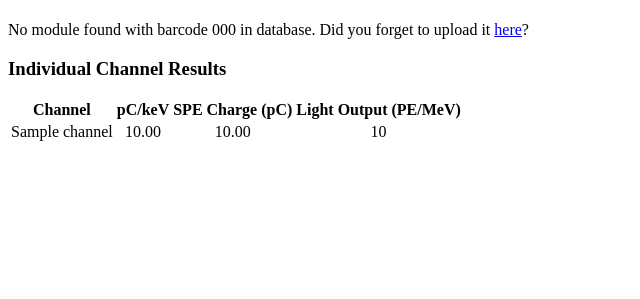
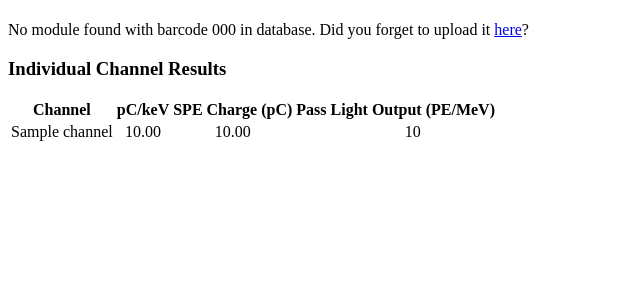
Before and after one commit to CaltechPrecisionTiming/qaqc_jig, a Flask app: template website/btl_testing/templates/run_status.html in a window 1280 px wide. Shown: the part 437-736 px from the top of the page, without its empty margins (0-640 px from the left). Run offline with Flask 3, Linux system fonts and the light colour scheme; the template is opened without the code that fills it: most values are stand-ins (such as "Sample title", 1, 10 or a date in 2020); parts of the project's set-up code (start-up, migrations or seed data) failed here and were passed over; some libraries are stand-ins or nearby versions.

Commit message:
show pass/fail for each individual channel

```diff
--- a/website/btl_qa.sql
+++ b/website/btl_qa.sql
@@ -1,5 +1,9 @@
 CREATE OR REPLACE FUNCTION pass(run_number bigint) RETURNS boolean AS $$
     SELECT count(*) > 32 FROM data WHERE run = run_number and pc_per_kev*5850/spe > 2000 AND pc_per_kev*5850/spe < 3000 AND spe > 3 AND spe < 4;
+$$ LANGUAGE SQL;
+
+CREATE OR REPLACE FUNCTION pass_channel(key_number bigint) RETURNS boolean AS $$
+    SELECT count(*) > 0 FROM data WHERE key = key_number and pc_per_kev*5850/spe > 2000 AND pc_per_kev*5850/spe < 3000 AND spe > 3 AND spe < 4;
 $$ LANGUAGE SQL;
 
 CREATE TYPE inst AS ENUM (
--- a/website/btl_testing/moduledb.py
+++ b/website/btl_testing/moduledb.py
@@ -64,7 +64,7 @@ def get_module_info(barcode,limit=100,offset=0):
 def get_run_info(barcode, run=None):
     conn = engine.connect()
 
-    query = "SELECT *, runs.institution as runs_institution, modules.timestamp as modules_timestamp, modules.institution as modules_institution, runs.timestamp as timestamp FROM (SELECT run, barcode, array_agg(key ORDER BY channel) as keys, array_agg(data.channel ORDER BY channel) as channels, array_agg(data.pc_per_kev ORDER BY channel) as pc_per_kev, array_agg(spe ORDER BY channel) as spe FROM data GROUP BY (run,barcode)) as channel, runs, modules WHERE channel.run = runs.run AND channel.barcode = modules.barcode"
+    query = "SELECT *, runs.institution as runs_institution, modules.timestamp as modules_timestamp, modules.institution as modules_institution, runs.timestamp as timestamp FROM (SELECT run, barcode, array_agg(key ORDER BY channel) as keys, array_agg(data.channel ORDER BY channel) as channels, array_agg(data.pc_per_kev ORDER BY channel) as pc_per_kev, array_agg(spe ORDER BY channel) as spe, array_agg(pass_channel(key) ORDER BY channel) as pass FROM data GROUP BY (run,barcode)) as channel, runs, modules WHERE channel.run = runs.run AND channel.barcode = modules.barcode"
 
     if run is not None:
         vars = (barcode, run)
@@ -82,7 +82,7 @@ def get_run_info(barcode, run=None):
 
     if row is None:
         # No module info?
-        query = "SELECT *, runs.institution as runs_institution, runs.timestamp as timestamp FROM (SELECT run, barcode, array_agg(key ORDER BY channel) as keys, array_agg(data.channel ORDER BY channel) as channels, array_agg(data.pc_per_kev ORDER BY channel) as pc_per_kev, array_agg(spe ORDER BY channel) as spe FROM data GROUP BY (run,barcode)) as channel, runs WHERE channel.run = runs.run"
+        query = "SELECT *, runs.institution as runs_institution, runs.timestamp as timestamp FROM (SELECT run, barcode, array_agg(key ORDER BY channel) as keys, array_agg(data.channel ORDER BY channel) as channels, array_agg(data.pc_per_kev ORDER BY channel) as pc_per_kev, array_agg(spe ORDER BY channel) as spe, array_agg(pass_channel(key) ORDER BY channel) as pass FROM data GROUP BY (run,barcode)) as channel, runs WHERE channel.run = runs.run"
 
         if run is not None:
             vars = (barcode, run)
--- a/website/btl_testing/templates/run_status.html
+++ b/website/btl_testing/templates/run_status.html
@@ -112,14 +112,22 @@
                             <th>Channel</th>
                             <th>pC/keV</th>
                             <th>SPE Charge (pC)</th>
+			    <th>Pass</th>
                             <th>Light Output (PE/MeV)</th>
                         </tr>
                     </thead>
                     {% for i in range(info['channels']|length) %}
-		        <tr onclick="window.document.location = '{{ url_for('channel_status',key=info['keys'][i]) }}';" class="{% if info['spe_percent'][i] > 0.1 %} danger {% endif %}">
+		        <tr onclick="window.document.location = '{{ url_for('channel_status',key=info['keys'][i]) }}';">
                             <td>{{ info['channels'][i] }}</td>
                             <td>{{ "%.2f" % info['pc_per_kev'][i] }}</td>
                             <td>{{ "%.2f" % info['spe'][i] }}</td>
+                            <td>
+                            {% if info['pass'][i] %}
+                                <span class="glyphicon glyphicon-ok-sign text-success"></span>
+                            {% else %}
+                                <span class="glyphicon glyphicon-remove-sign text-danger"></span>
+                            {% endif %}
+                            </td>
                             <td>{{ "%.0f" % (info['pc_per_kev'][i]*5.85*1000/info['spe'][i]) }}</td>
                         </tr>
                     {% endfor %}
```
